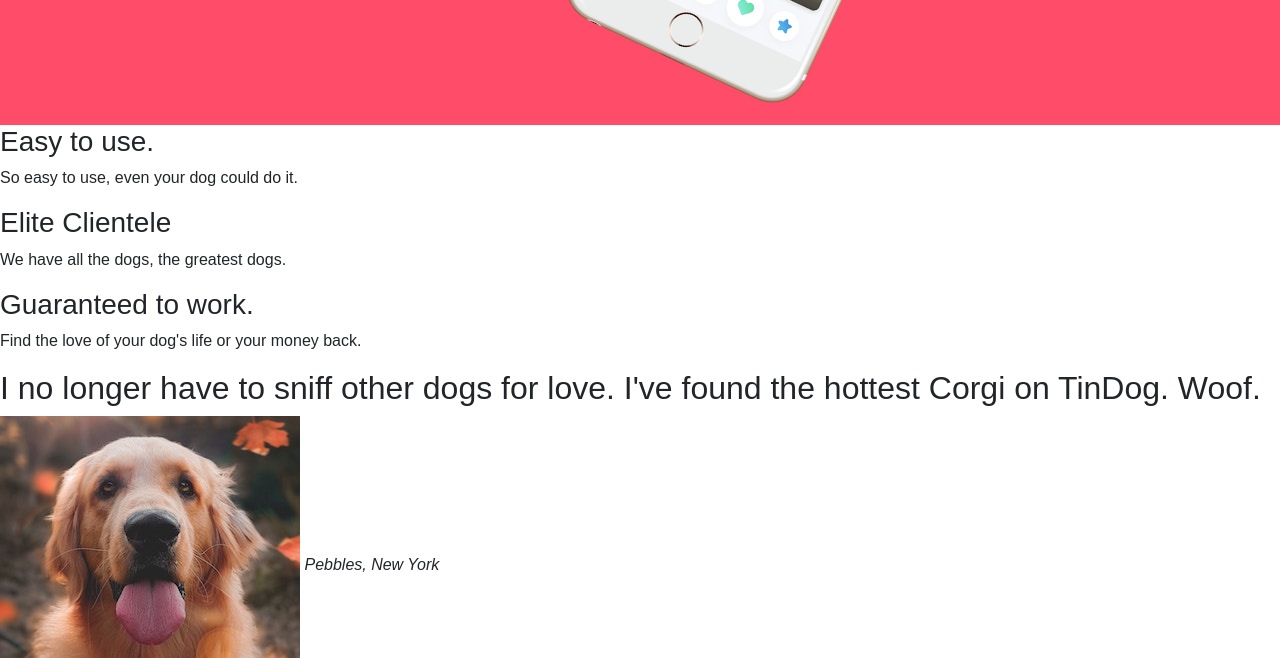
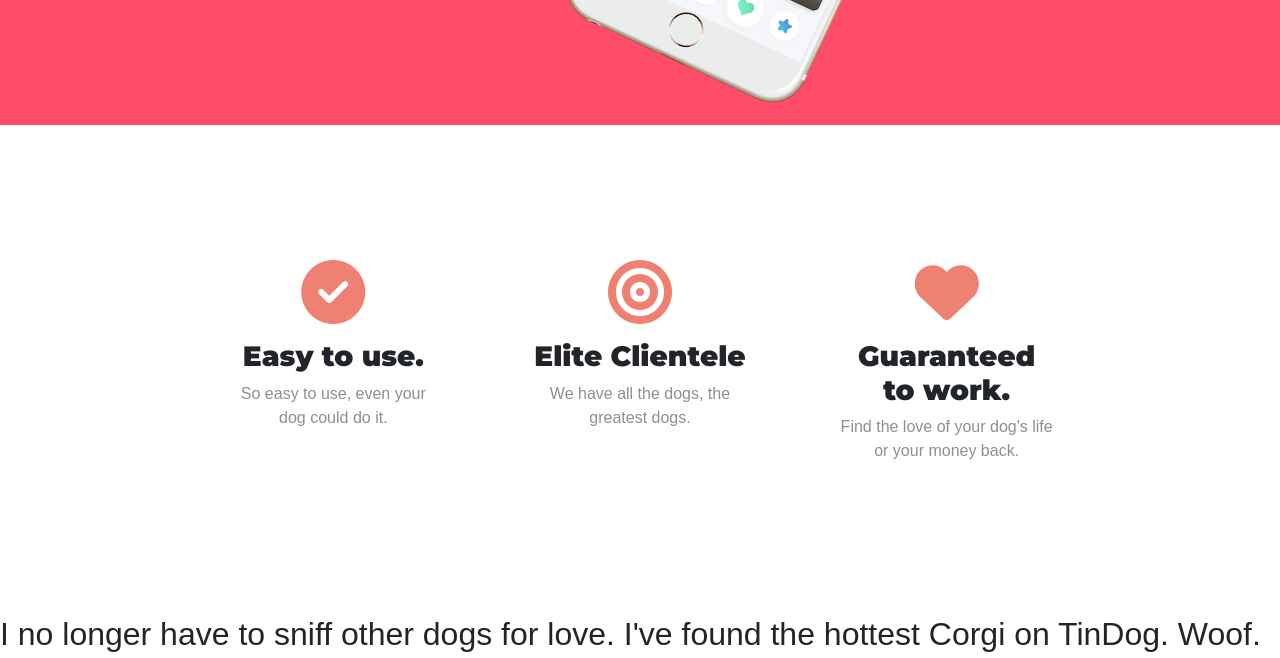
Before and after one commit to AhmedAlkh/tindog, a plain HTML site: page index.html in a window 1280 px wide. Shown: the part 630-1288 px from the top of the page. Drawn offline with nearby package versions, Linux system fonts and the light colour scheme.

Commit message:
styled features section

```diff
--- a/css/styles.css
+++ b/css/styles.css
@@ -16,6 +16,15 @@ h1 {
     font-weight: 700;
     font-size: 3.5rem;
     line-height: 1.5;
+}
+
+h3 {
+    font-family: "Montserrat", sans-serif;
+    font-weight: bold;
+}
+
+p {
+    color: #8f8f8f;
 }
 
 /* Navigation Bar */
@@ -51,3 +60,23 @@ h1 {
     width: 60%;
     transform: rotate(25deg);
 }
+
+/* Features */
+
+#features {
+    padding: 7% 15%;
+}
+
+.feature-box {
+    text-align: center;
+    padding: 5%;
+}
+
+.icon {
+    color: #ef8172;
+    margin-bottom: 1rem;
+}
+
+.icon:hover {
+    color: #ff4c68;
+}
--- a/index.html
+++ b/index.html
@@ -73,14 +73,27 @@
 
   <section id="features">
 
+    <div class="row">
+
+        <div class="feature-box col-lg-4">
+          <i class="icon fa-solid fa-circle-check fa-4x"></i>
           <h3>Easy to use.</h3>
           <p>So easy to use, even your dog could do it.</p>
+        </div>
 
+        <div class="feature-box col-lg-4">
+          <i class="icon fa-solid fa-bullseye fa-4x"></i>
           <h3>Elite Clientele</h3>
           <p>We have all the dogs, the greatest dogs.</p>
+        </div>
 
+        <div class="feature-box col-lg-4">
+          <i class="icon fa-solid fa-heart fa-4x"></i>
           <h3>Guaranteed to work.</h3>
           <p>Find the love of your dog's life or your money back.</p>
+        </div>
+
+      </div>
 
   </section>
 
```
Lines whose indentation alone changed are shown as unchanged.
